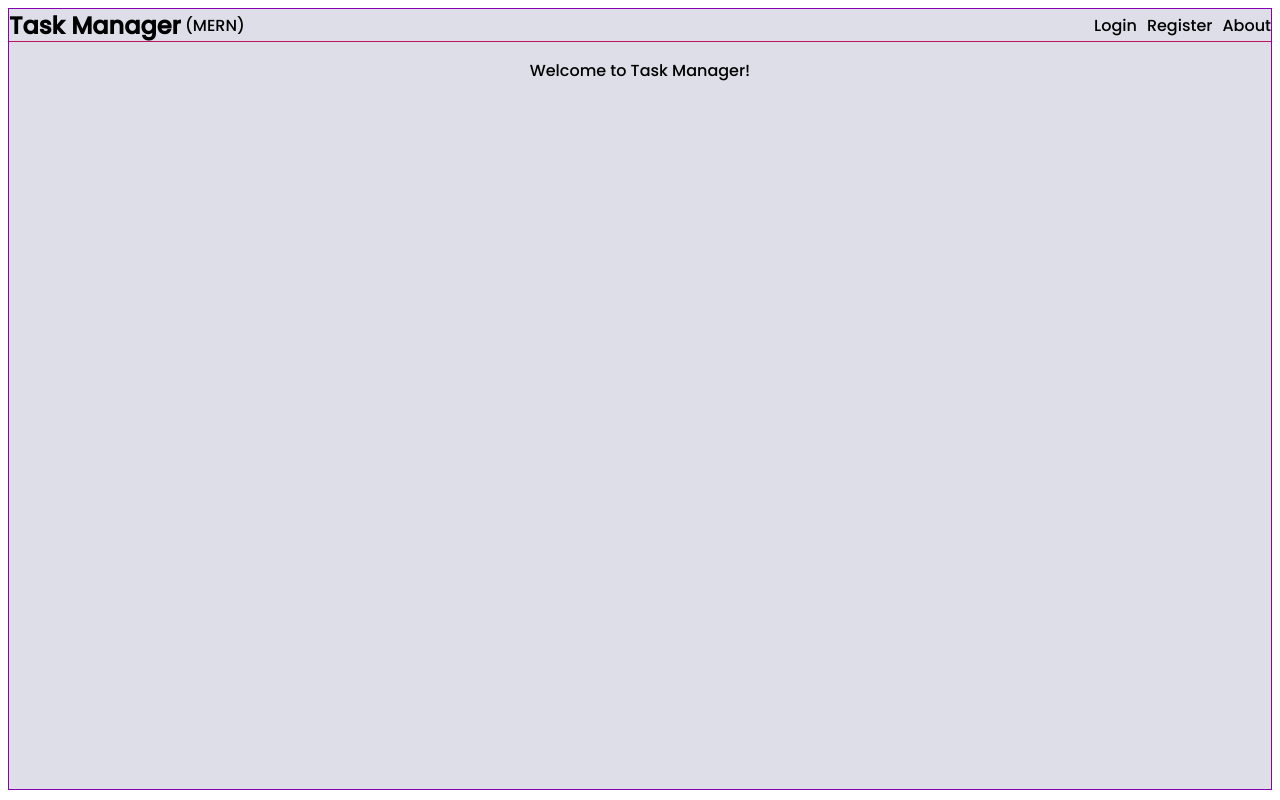
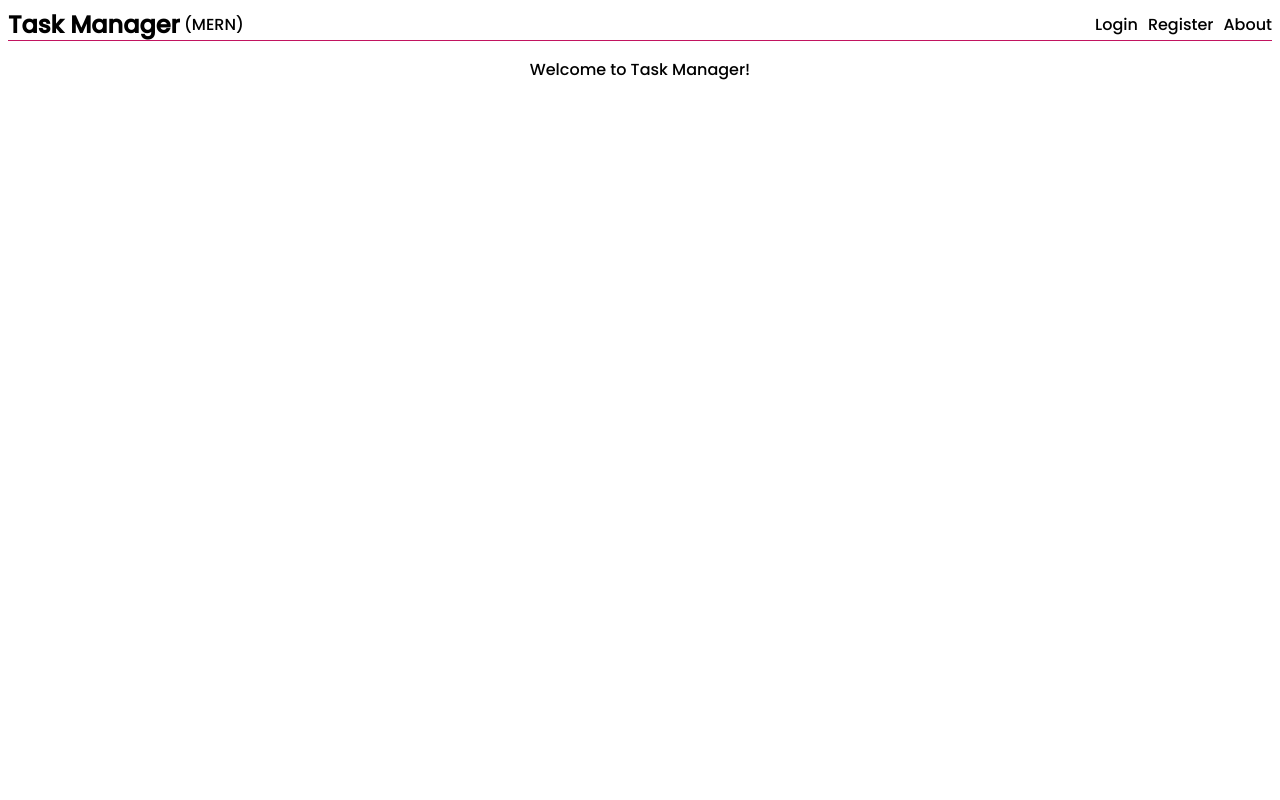
Before and after one commit to rvijaykr10/task-manager-mern-app, a React app in the folder frontend/: page / in a window 1280 px wide. Built offline with nearby package versions, Linux system fonts and the light colour scheme.

Commit message:
App - background removed

```diff
--- a/frontend/src/App.scss
+++ b/frontend/src/App.scss
@@ -1,24 +1,24 @@
 @import "./styles/base.scss";
 .appContainer {
   font-family: $platform-font;
-  border: 1px solid $secondary-color;
+  // border: 1px solid $secondary-color;
   height: calc(100vh - 1.25rem);
   /* Define the keyframes for the animation */
-  @keyframes backgroundChange {
-    0%,
-    100% {
-      background-color: #d3d3d3; /* Light Gray */
-    }
-    33% {
-      background-color: #e6e6fa; /* Lavender */
-    }
-    66% {
-      background-color: #aec6cf; /* Light Blue */
-    }
-  }
+  // @keyframes backgroundChange {
+  //   0%,
+  //   100% {
+  //     background-color: #d3d3d3; /* Light Gray */
+  //   }
+  //   33% {
+  //     background-color: #e6e6fa; /* Lavender */
+  //   }
+  //   66% {
+  //     background-color: #aec6cf; /* Light Blue */
+  //   }
+  // }
 
-  animation-name: backgroundChange;
-  animation-duration: 30s; /* Duration of the animation cycle */
-  animation-timing-function: linear; /* Keep the speed consistent */
-  animation-iteration-count: infinite; /* Repeat the animation indefinitely */
+  // animation-name: backgroundChange;
+  // animation-duration: 30s; /* Duration of the animation cycle */
+  // animation-timing-function: linear; /* Keep the speed consistent */
+  // animation-iteration-count: infinite; /* Repeat the animation indefinitely */
 }
```
Also changed, not shown: 1 other file (tests, documents, lock files or other folders).
